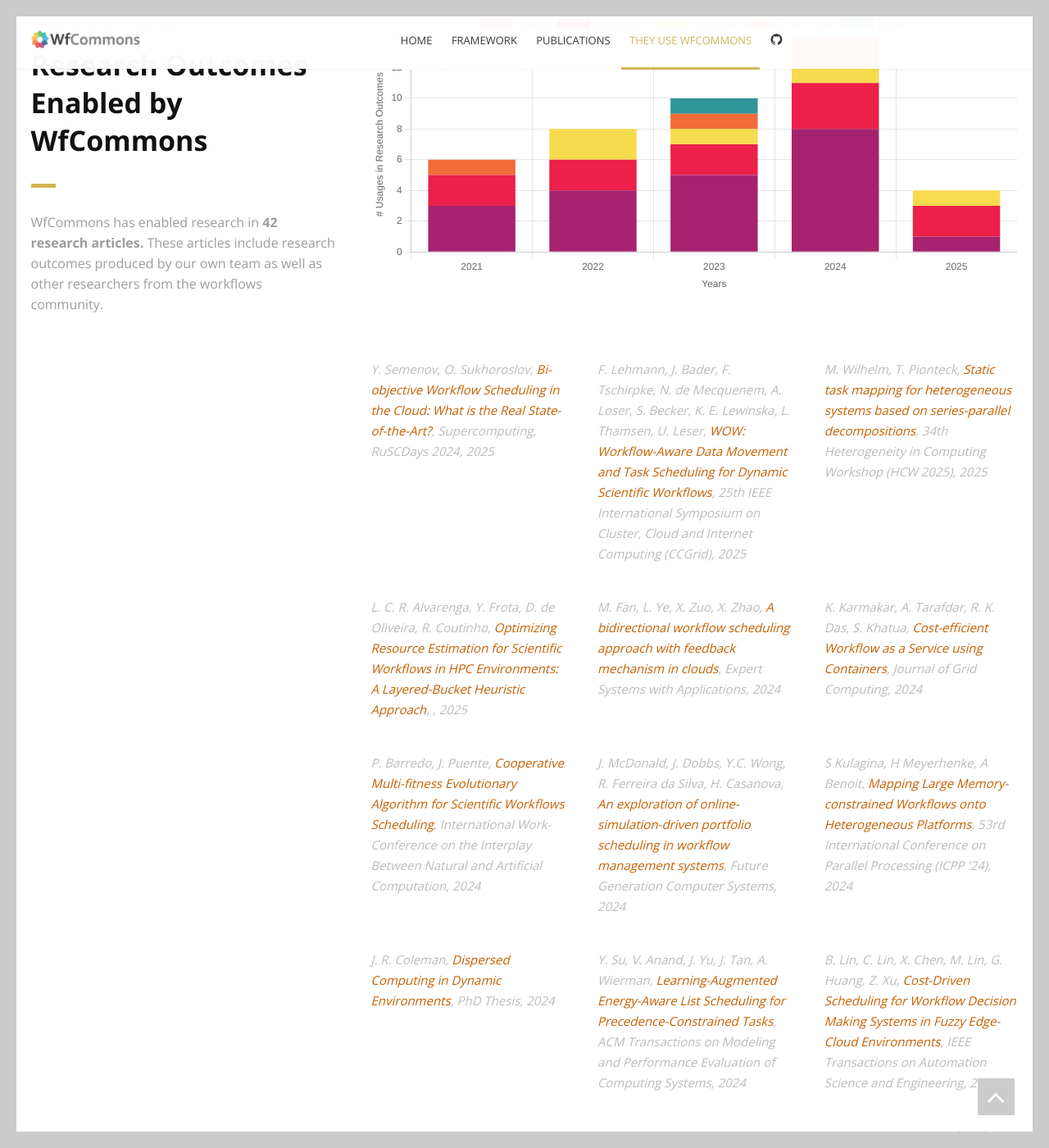
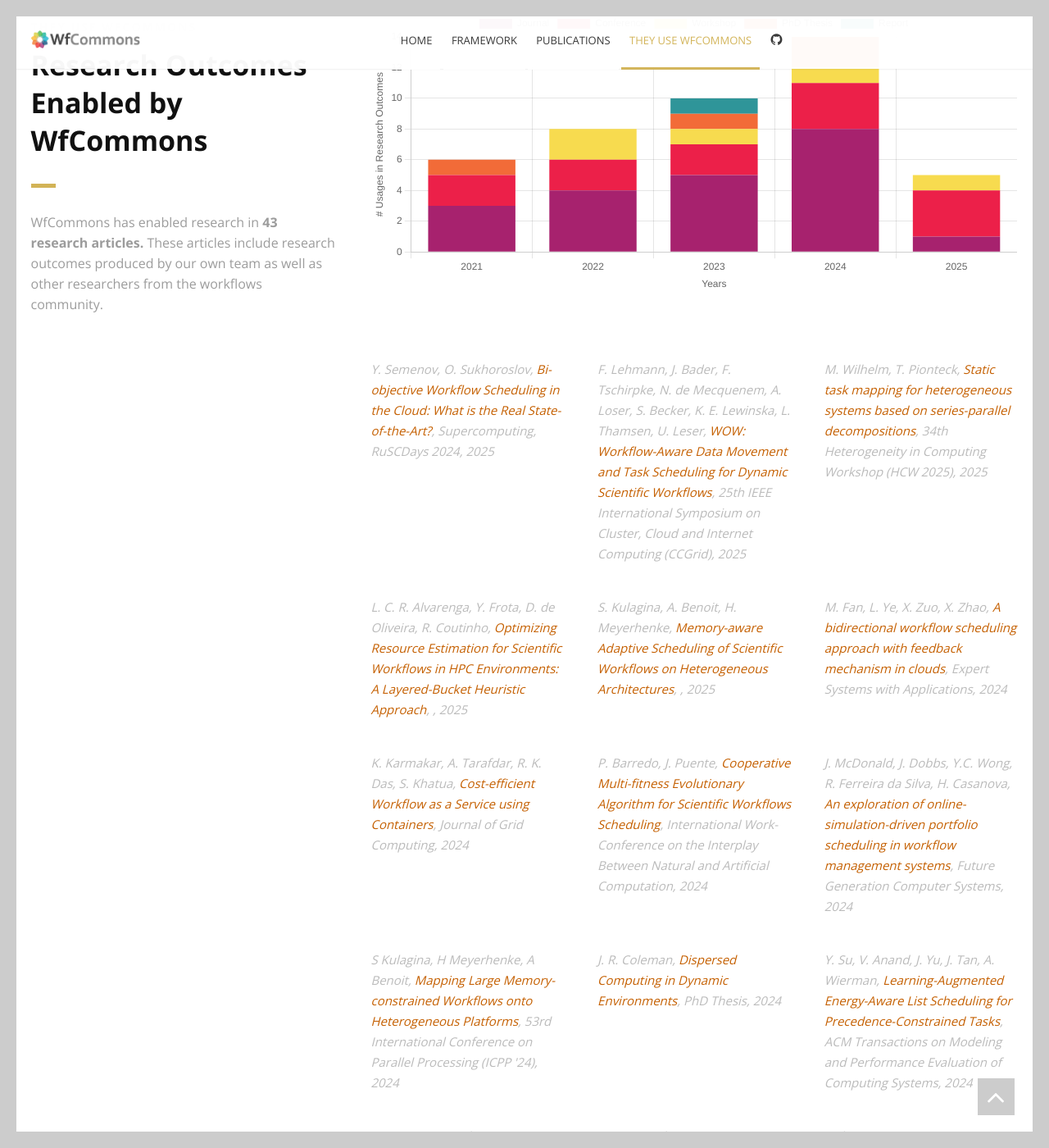
Before and after one commit to wfcommons/wfcommons.github.io, a Jekyll site: the page built from index.html, in a window 1280 px wide and 1400 px high, scrolled down 2820 px. Shown: the whole window at 82% size. Built offline with Jekyll 4.4.1, drawn with Linux system fonts in a browser that asks for light colours.

Commit message:
Update usages.yml

```diff
--- a/_data/usages.yml
+++ b/_data/usages.yml
@@ -1,3 +1,10 @@
+- title: "Memory-aware Adaptive Scheduling of Scientific Workflows on Heterogeneous Architectures"
+  authors: S. Kulagina, A. Benoit, H. Meyerhenke
+  type: Conference
+  Book: 25th International Symposium on Cluster, Cloud and Internet Computing (CCGrid)
+  year: 2025
+  link: https://arxiv.org/pdf/2503.22365
+
 - title: "Optimizing Resource Estimation for Scientific Workflows in HPC Environments: A Layered-Bucket Heuristic Approach"
   authors: L. C. R. Alvarenga, Y. Frota, D. de Oliveira, R. Coutinho
   type: Journal
```
